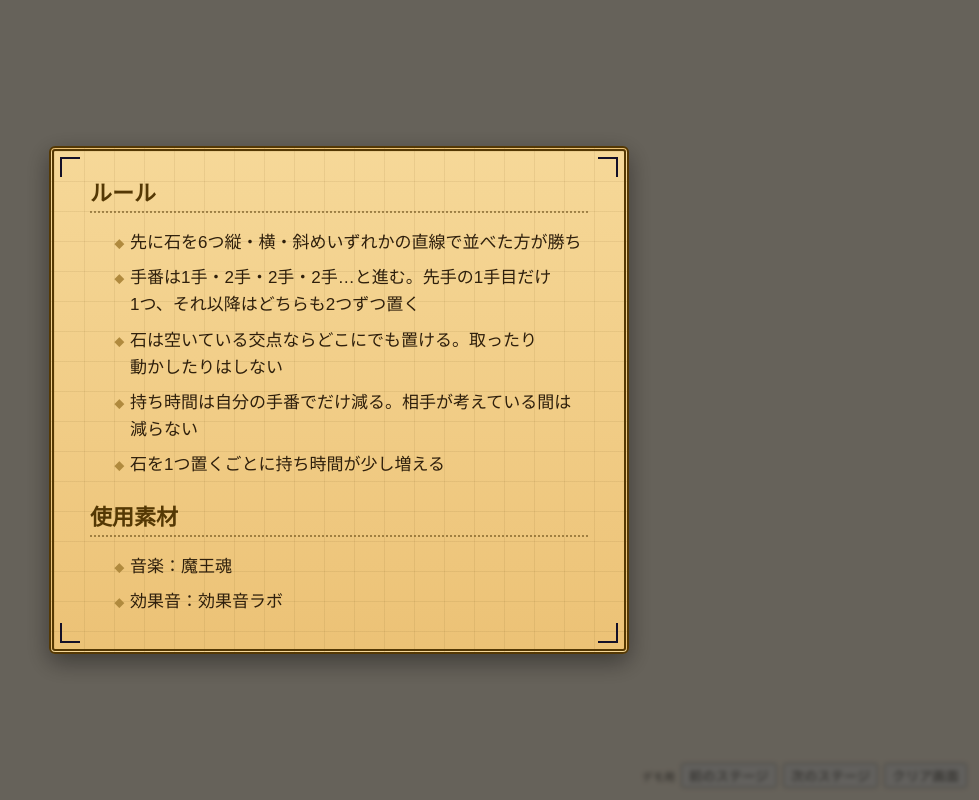
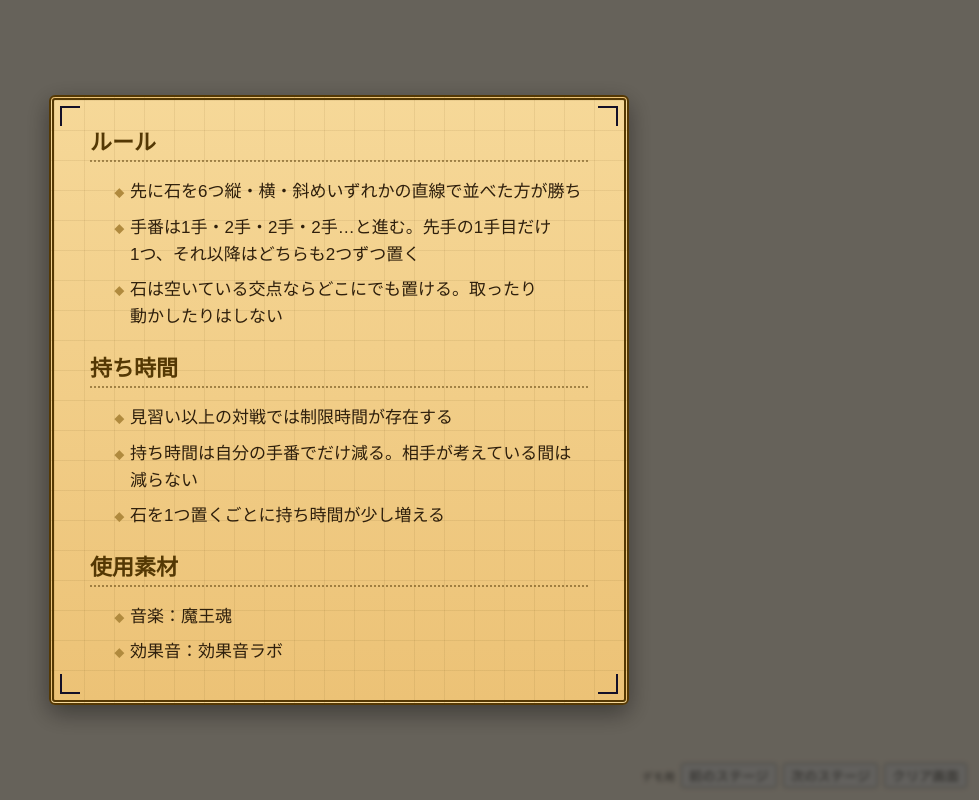
Before and after one commit to TakuyaXyze/6moku-narabe, a Next.js app: page / in a window 1280 px wide. Both pictures are taken after a click on the button "ルール説明". Shown: the whole page, without its empty margins (301-1280 px from the left). Built offline with nearby package versions, Linux system fonts and the light colour scheme; no server answers; a web font is replaced by a local one.

Commit message:
✨ ルール説明に「持ち時間」の項目を追加

```diff
--- a/components/RuleScreen.tsx
+++ b/components/RuleScreen.tsx
@@ -7,6 +7,10 @@ const RULES: string[] = [
     "先に石を6つ縦・横・斜めいずれかの直線で並べた方が勝ち",
     "手番は1手・2手・2手・2手…と進む。先手の1手目だけ1つ、それ以降はどちらも2つずつ置く",
     "石は空いている交点ならどこにでも置ける。取ったり動かしたりはしない",
+];
+
+const TIME_RULES: string[] = [
+    "見習い以上の対戦では制限時間が存在する",
     "持ち時間は自分の手番でだけ減る。相手が考えている間は減らない",
     "石を1つ置くごとに持ち時間が少し増える",
 ];
@@ -28,6 +32,10 @@ export function RuleScreen({ onClose }: Props) {
                 <ul>
                     {RULES.map((rule) => <li key={rule}>{rule}</li>)}
                 </ul>
+                <div className="rule-title">持ち時間</div>
+                <ul>
+                    {TIME_RULES.map((rule) => <li key={rule}>{rule}</li>)}
+                </ul>
                 <div className="rule-title">使用素材</div>
                 <ul>
                     {CREDITS.map((credit) => <li key={credit}>{credit}</li>)}
--- a/styles/GameInfo.css
+++ b/styles/GameInfo.css
@@ -293,6 +293,27 @@
     }
 }
 
+/*さらに低い横長の画面では、横幅を広げて2段組みにする。見出しと項目は段をまたがない*/
+@media screen and (max-height: 440px) and (min-aspect-ratio: 1.2/1) {
+    .rule-panel {
+        width: min(780px, calc(100vw - 24px));
+        columns: 2;
+        column-gap: 36px;
+    }
+
+    .rule-title {
+        break-after: avoid;
+    }
+
+    .rule-panel ul {
+        break-inside: avoid;
+    }
+
+    .rule-panel ul + .rule-title {
+        margin-top: 8px;
+    }
+}
+
 .undo-panel {
     display: flex;
     flex-direction: column;
```
